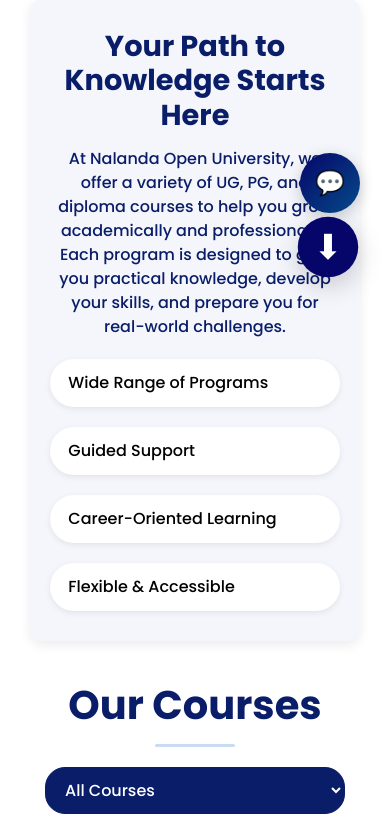
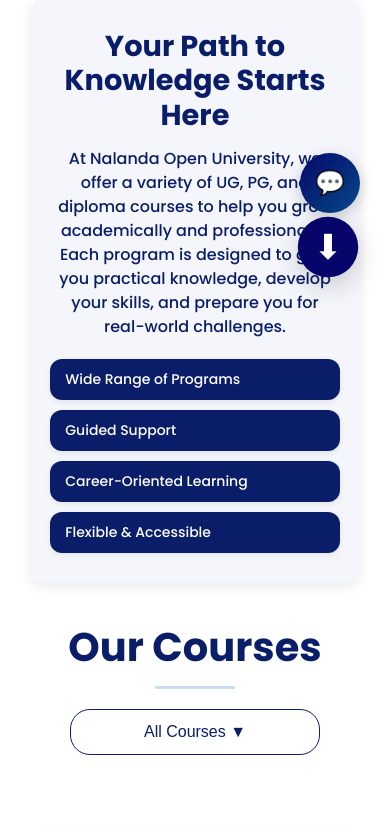
Before and after one commit to khushi2488/Learning-Management-System-Nalanda-Open-University-, a Django app: page /courses/ in a window 390 px wide. Shown: the part 541-1373 px from the top of the page. Run offline with Django 4.2, Linux system fonts and the light colour scheme; some libraries are stand-ins or nearby versions.

Commit message:
customized dropdown

```diff
--- a/nouapp/templates/courses.html
+++ b/nouapp/templates/courses.html
@@ -93,13 +93,13 @@
   }
 
   .courses-info ul li {
-    background: #ffffff;
+    background: #0a1d69;
     padding: 12px 18px;
     border-radius: 25px;
     display: flex;
     align-items: center;
     font-weight: 500;
-    color: #000;
+    color: #fff;
     box-shadow: 0 2px 6px rgba(0, 0, 0, 0.08);
     transition: transform 0.3s ease, box-shadow 0.3s ease;
     cursor: default;
@@ -128,7 +128,7 @@
   color: white;
   border: none;
   padding: 10px 25px;
-    margin: 3rem;
+  margin: 0 15px; /* adjusted margin for better spacing */
   border-radius: 25px;
   font-weight: 500;
   letter-spacing: 0.5px;
@@ -142,56 +142,52 @@
   transform: scale(1.05);
 }
 
-  /* dropdown styling for mobile view  */
+/*  DROPDOWN FOR MOBILE */
 .course-dropdown {
-    display: none;
-    /* hidden by default */
-    text-align: center;
-    margin: 20px 0;
+  display: none; /* hidden on desktop */
+  width: 250px;
+  margin: 20px auto;
+  position: relative;
+  font-family: sans-serif;
+  cursor: pointer;
 }
 
- .course-dropdown select {
-  width: 90%;
-  max-width: 250px;
+.course-dropdown .selected {
+  background: white;
+  border: 1px solid #0a1d69;
+  color: #0a1d69;
   padding: 10px 15px;
   border-radius: 20px;
-  border: 1px solid #0a1d69;
-  background: #0a1d69;
-  color: #fff;
-  font-weight: 500;
-  cursor: pointer;
-  outline: none;
-  transition: all 0.3s ease;
-  box-sizing: border-box; /* ensure padding doesn’t overflow */
+  text-align: center;
+  position: relative;
+  user-select: none;
 }
 
-  .course-dropdown select:hover {
-    background: #0a1d69;
+.course-dropdown .options {
+  display: none;
+  position: absolute;
+  top: 100%; /* exactly below selected */
+  left: 0;
+  width: 100%;
+  background: white;
+  color:#0a1d69 !important;
+  border-radius: 0 0 12px 12px;
+  overflow: hidden;
+  z-index: 10;
 }
 
-
-
-
-  /* for responsive mobile view  */
-  @media screen and (max-width: 768px) {
-  .tabs {
-    display: none; /* hide tabs */
+.course-dropdown .options div {
+  padding: 10px 15px;
+  color: #0a1d69;
+  text-align: center;
+  cursor: pointer;
 }
 
-  .course-dropdown {
-    display: block; /* show dropdown */
+.course-dropdown .options div:hover {
+  background: #1944a3;
 }
 
-  .course-dropdown select {
-    width: 90%;
-    max-width: 300px;
-  }
-}
-
-
-  /*
-     COURSE GRID
-  */
+/* COURSE GRID */
 .course-section {
   padding: 30px 5% 60px;
 }
@@ -203,9 +199,7 @@
   margin-top: 30px;
 }
 
-  /*
-     COURSE CARD DESIGN - MATERIAL STYLE
-*/
+/* COURSE CARD DESIGN */
 .course-card {
   background: #ffffff;
   border-radius: 12px;
@@ -275,9 +269,48 @@
   border-radius: 2px;
 }
 
-  @media (max-width: 600px) {
+/* HERO & INFO */
 .hero h2 {
-      font-size: 1.4rem;
+  font-size: 2rem;
+}
+
+.hero p {
+  font-size: 1rem;
+}
+
+.courses-info ul {
+  display: flex;
+  flex-wrap: wrap;
+  justify-content: center;
+  gap: 15px;
+  padding: 0;
+  list-style: none;
+}
+
+.courses-info ul li {
+  background: #0a1d69;
+  color: #fff;
+  padding: 10px 15px;
+  border-radius: 12px;
+  font-size: 14px;
+}
+
+/* MOBILE RESPONSIVE */
+@media screen and (max-width: 768px) {
+  .tabs {
+    display: none; /* hide tabs on mobile */
+  }
+
+  .course-dropdown {
+    display: block; /* show dropdown */
+  }
+
+  .course-card img {
+    height: 150px;
+  }
+
+  .hero h2 {
+    font-size: 1.6rem;
   }
 
   .hero p {
@@ -286,8 +319,10 @@
 
   .courses-info ul {
     flex-direction: column;
+    gap: 10px;
   }
 }
+
 </style>
 
 <!--
@@ -333,12 +368,13 @@
 
 <!-- dropdown for mobile  -->
 <div class="course-dropdown">
-  <select id="courseSelect" onchange="showDropdownTab(this.value)">
-    <option value="all">All Courses</option>
-    <option value="ug">UG Courses</option>
-    <option value="pg">PG Courses</option>
-    <option value="diploma">Diploma Courses</option>
-  </select>
+  <div class="selected">All Courses ▼</div>
+  <div class="options">
+    <div data-tab="all">All Courses</div>
+    <div data-tab="ug">UG Courses</div>
+    <div data-tab="pg">PG Courses</div>
+    <div data-tab="diploma">Diploma</div>
+  </div>
 </div>
 
 
@@ -591,38 +627,54 @@
  -->
 <script>
 
+// TAB FUNCTIONALITY
 function showTab(tabName, event) {
   document.querySelectorAll('.course-grid').forEach(div => {
-      div.classList.remove('active');
     div.style.display = 'none';
   });
   document.getElementById(tabName).style.display = 'grid';
-    setTimeout(() => {
-      document.getElementById(tabName).classList.add('active');
-    }, 50);
 
   document.querySelectorAll('.tab-btn').forEach(btn => btn.classList.remove('active'));
-    event.target.classList.add('active');
+  if(event) event.target.classList.add('active');
 }
 
 function showDropdownTab(tabName) {
-  document.querySelectorAll('.course-grid').forEach(div => {
-    div.classList.remove('active');
-    div.style.display = 'none';
+  document.querySelectorAll('.course-grid').forEach(div => div.style.display = 'none');
+  document.getElementById(tabName).style.display = 'grid';
+}
+
+// CUSTOM DROPDOWN FUNCTIONALITY
+const dropdown = document.querySelector('.course-dropdown');
+const selected = dropdown.querySelector('.selected');
+const optionsContainer = dropdown.querySelector('.options');
+const options = optionsContainer.querySelectorAll('div');
+
+selected.addEventListener('click', () => {
+  optionsContainer.style.display = optionsContainer.style.display === 'block' ? 'none' : 'block';
 });
 
-  const selectedDiv = document.getElementById(tabName);
-  selectedDiv.style.display = 'grid';
-  setTimeout(() => {
-    selectedDiv.classList.add('active');
-  }, 50);
+options.forEach(option => {
+  option.addEventListener('click', () => {
+    selected.textContent = option.textContent + " ▼";
+    optionsContainer.style.display = 'none';
+    showDropdownTab(option.getAttribute('data-tab'));
+  });
+});
+
+document.addEventListener('click', e => {
+  if (!dropdown.contains(e.target)) {
+    optionsContainer.style.display = 'none';
   }
+});
 
-// Initialize default view
+// INITIAL VIEW
 document.addEventListener('DOMContentLoaded', () => {
   showTab('all', { target: document.querySelector('.tab-btn.active') });
 });
 
+
+
+
 </script>
 
 {% endblock body %}
```
Lines whose indentation alone changed are shown as unchanged.
